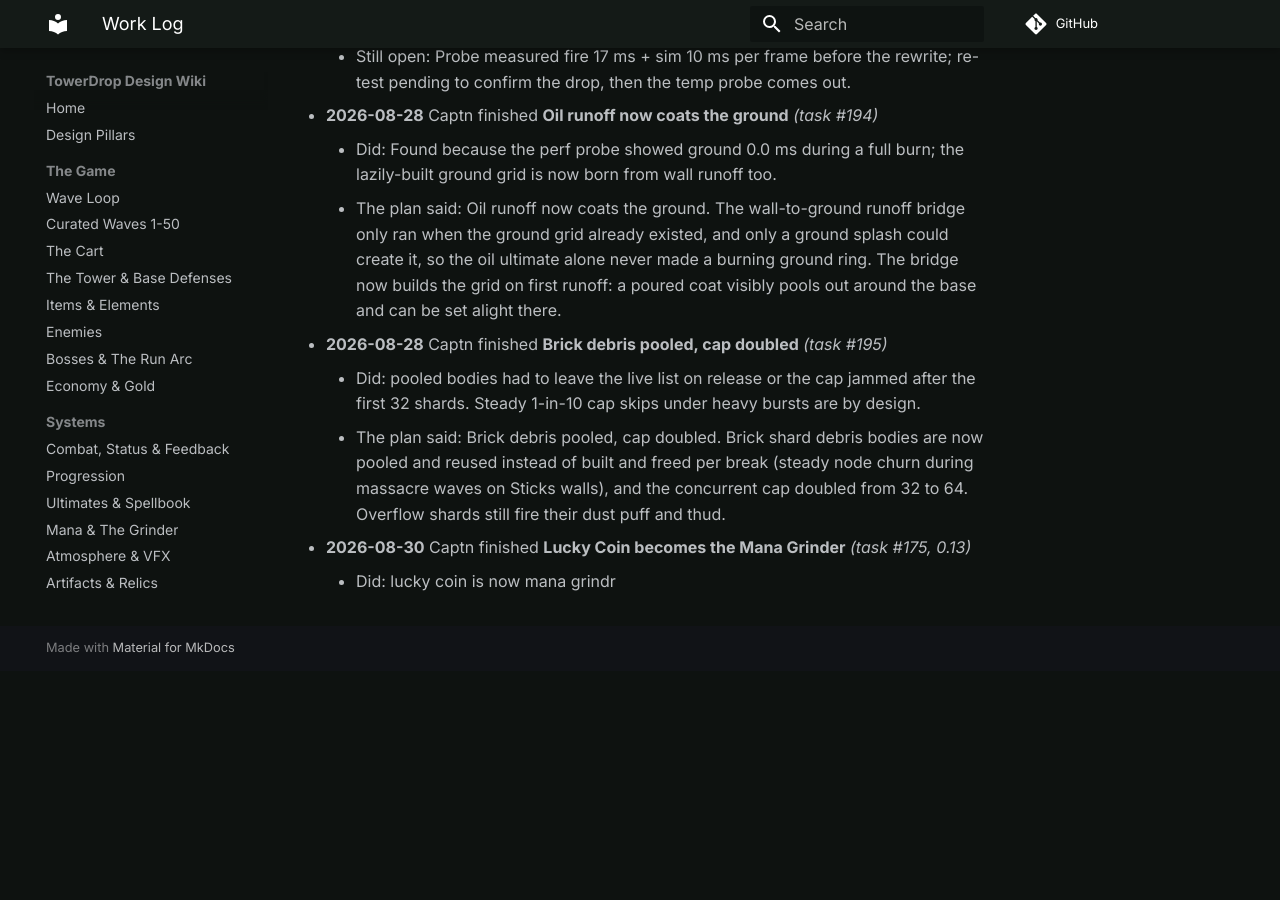
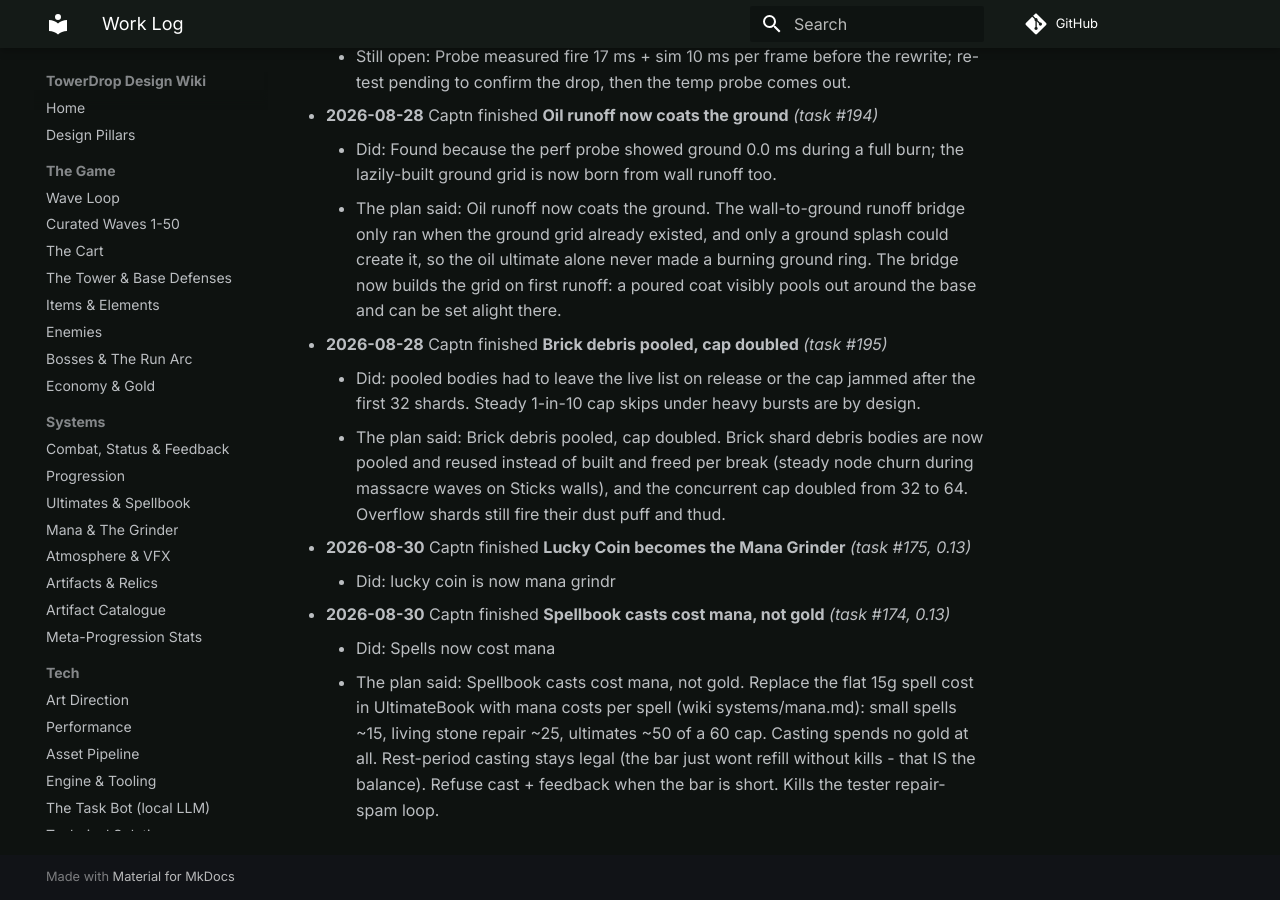
Before and after one commit to cap7n/towerdrop-docs, an MkDocs documentation site: the page built from docs/project/log.md, in a window 1280 px wide and 900 px high, scrolled down 7841 px. Built offline with MkDocs 1.6.1 and Material for MkDocs 9.7.7, drawn with Linux system fonts in a browser that asks for light colours; comment, search, counter and statistics services are not loaded; before the commit the page ends 8512 px from its top, so only the background shows below that.

Commit message:
log: Spellbook casts cost mana, not gold (task #174)

```diff
--- a/docs/project/log.md
+++ b/docs/project/log.md
@@ -89,3 +89,6 @@
     - The plan said: Brick debris pooled, cap doubled. Brick shard debris bodies are now pooled and reused instead of built and freed per break (steady node churn during massacre waves on Sticks walls), and the concurrent cap doubled from 32 to 64. Overflow shards still fire their dust puff and thud.
 - **2026-08-30** Captn finished **Lucky Coin becomes the Mana Grinder** _(task #175, 0.13)_
     - Did: lucky coin is now mana grindr
+- **2026-08-30** Captn finished **Spellbook casts cost mana, not gold** _(task #174, 0.13)_
+    - Did: Spells now cost mana
+    - The plan said: Spellbook casts cost mana, not gold. Replace the flat 15g spell cost in UltimateBook with mana costs per spell (wiki systems/mana.md): small spells ~15, living stone repair ~25, ultimates ~50 of a 60 cap. Casting spends no gold at all. Rest-period casting stays legal (the bar just wont refill without kills - that IS the balance). Refuse cast + feedback when the bar is short. Kills the tester repair-spam loop.
```
